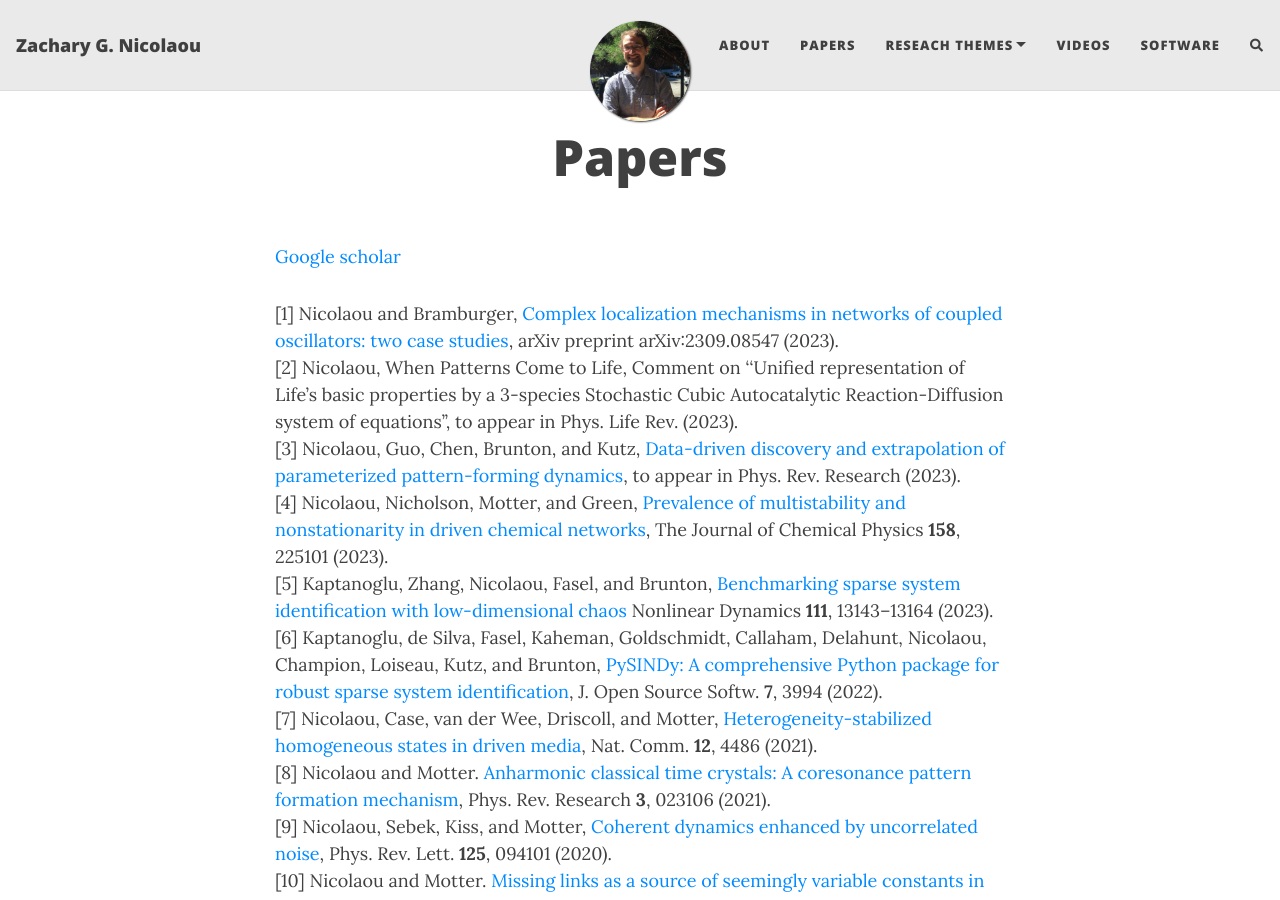
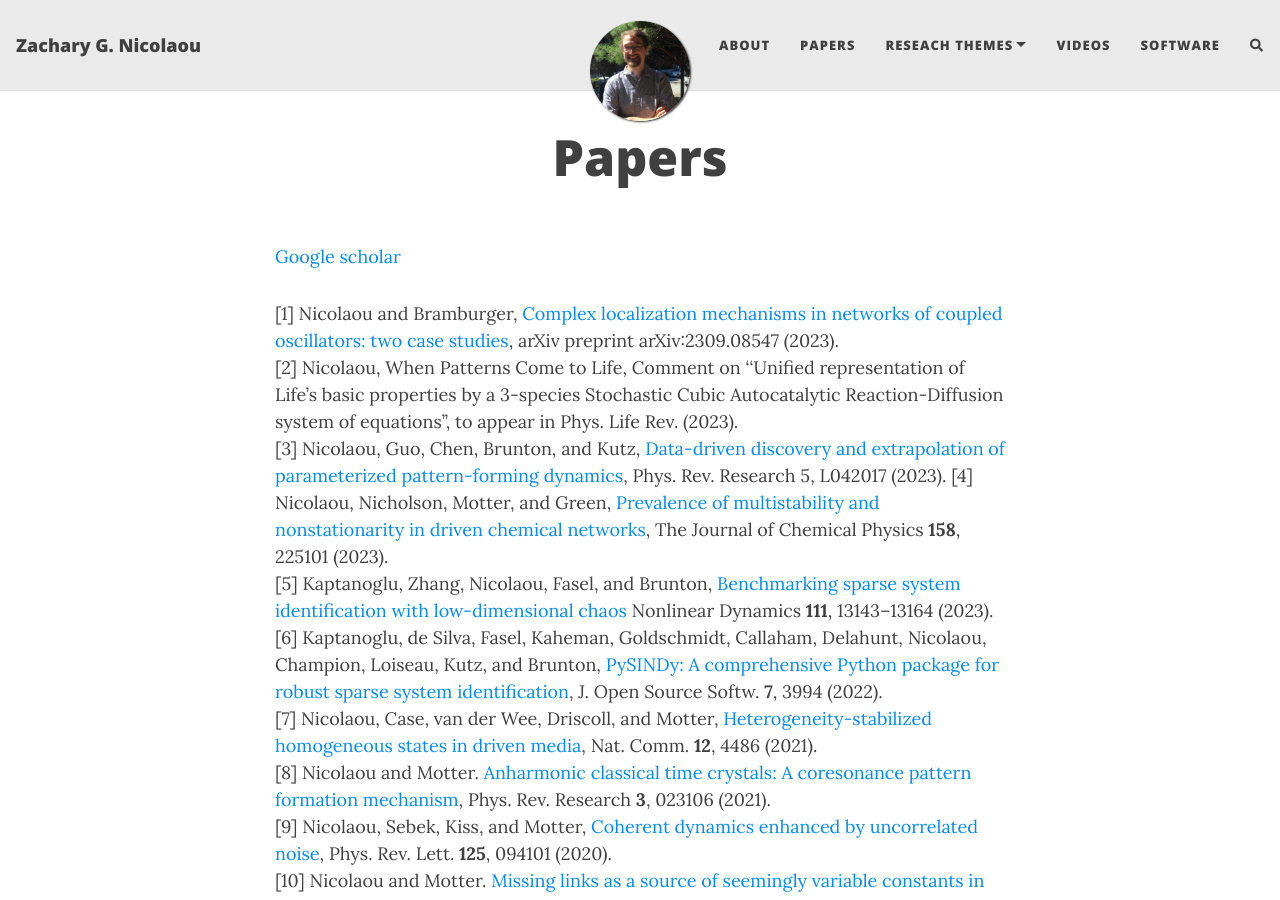
Before and after one commit to znicolaou/znicolaou.github.io, a Jekyll site: the page built from papers.md, in a window 1280 px wide and 900 px high. Built offline with Jekyll 4.4.1, drawn with Linux system fonts in a browser that asks for light colours; nearby versions of some CDN libraries; comment, search, counter and statistics services are not loaded.

Commit message:
updated papers

```diff
--- a/papers.md
+++ b/papers.md
@@ -7,7 +7,7 @@ title: Papers
 
 [1] Nicolaou and Bramburger, [Complex localization mechanisms in networks of coupled oscillators: two case studies](https://arxiv.org/abs/2309.08547), arXiv preprint arXiv:2309.08547 (2023).
 [2] Nicolaou, When Patterns Come to Life, Comment on ''Unified representation of Life’s basic properties by a 3-species Stochastic Cubic Autocatalytic Reaction-Diffusion system of equations'', to appear in Phys. Life Rev. (2023).
-[3] Nicolaou, Guo, Chen, Brunton, and Kutz, [Data-driven discovery and extrapolation of parameterized pattern-forming dynamics](https://arxiv.org/abs/2301.02673), to appear in Phys. Rev. Research (2023).
+[3] Nicolaou, Guo, Chen, Brunton, and Kutz, [Data-driven discovery and extrapolation of parameterized pattern-forming dynamics](https://doi.org/10.1103/PhysRevResearch.5.L042017), Phys. Rev. Research 5, L042017 (2023).
 [4] Nicolaou, Nicholson, Motter, and Green, [Prevalence of multistability and nonstationarity in driven chemical networks](https://doi.org/10.1063/5.0142589), The Journal of Chemical Physics **158**, 225101 (2023).
 [5] Kaptanoglu, Zhang, Nicolaou, Fasel, and Brunton, [Benchmarking sparse system identification with low-dimensional chaos](https://doi.org/10.1007/s11071-023-08525-4) Nonlinear Dynamics **111**, 13143–13164  (2023).
 [6] Kaptanoglu, de Silva,  Fasel,  Kaheman, Goldschmidt,  Callaham, Delahunt, Nicolaou,  Champion, Loiseau,  Kutz, and Brunton, 	[PySINDy: A comprehensive Python package for robust sparse system identification](https://doi.org/10.21105/joss.03994), J. Open Source Softw. **7**, 3994 (2022).
```
Also changed, not shown: chemistry.md (+1 -1 lines), numerics.md (+1 -1 lines), 3 other files.
